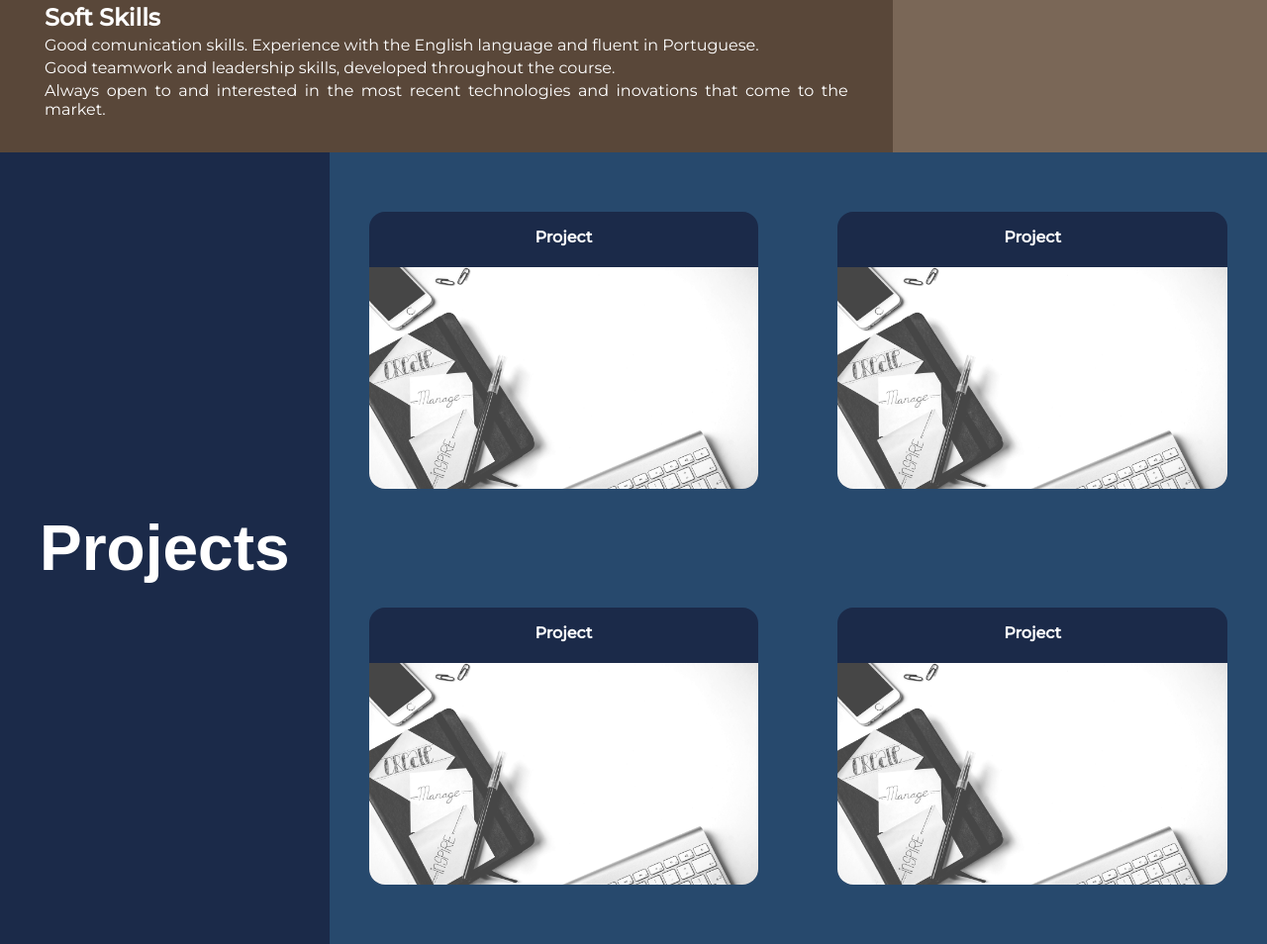
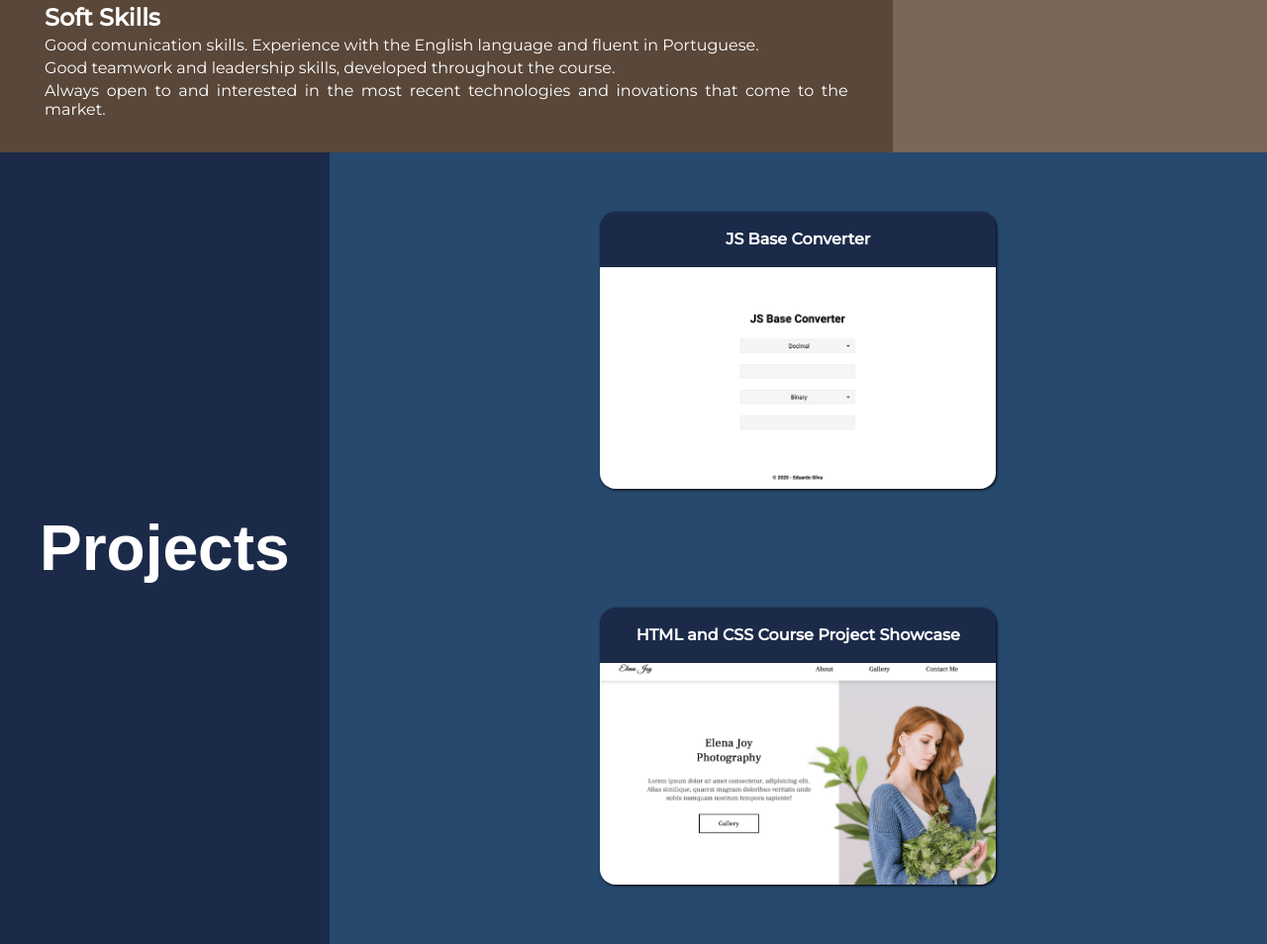
Before and after one commit to eduardocsilva/eduardocsilva.github.io, a plain HTML site: page index.html in a window 1280 px wide. Shown: the part 1446-2400 px from the top of the page at 99% size. Drawn offline with Linux system fonts and the light colour scheme; a web font is replaced by a local one.

Commit message:
Added projects to the project section

```diff
--- a/index.html
+++ b/index.html
@@ -109,27 +109,15 @@
 
             <div class="projects-content">
                 <div class="project">
-                    <a href="http://www.instagram.com" target="_blank" rel="noopener noreferrer">
-                        <h4>Project</h4>
-                        <img src="./img/project.jpg" alt="">
+                    <a href="https://eduardocsilva.github.io/js_base_converter/" target="_blank" rel="noopener noreferrer">
+                        <h4>JS Base Converter</h4>
+                        <img src="./img/websites/JS_Base_Converter.png" alt="JS Base Converter">
                     </a>
                 </div>
                 <div class="project">
-                    <a href="http://www.instagram.com" target="_blank" rel="noopener noreferrer">
-                        <h4>Project</h4>
-                        <img src="./img/project.jpg" alt="">
-                    </a>
-                </div>
-                <div class="project">
-                    <a href="http://www.instagram.com" target="_blank" rel="noopener noreferrer">
-                        <h4>Project</h4>
-                        <img src="./img/project.jpg" alt="">
-                    </a>
-                </div>
-                <div class="project">
-                    <a href="http://www.instagram.com" target="_blank" rel="noopener noreferrer">
-                        <h4>Project</h4>
-                        <img src="./img/project.jpg" alt="">
+                    <a href="https://eduardocsilva.github.io/HTML_CSS_Course_Projects/" target="_blank" rel="noopener noreferrer">
+                        <h4>HTML and CSS Course Project Showcase</h4>
+                        <img src="./img/websites/HTML_CSS_Showcase.png" alt="HTML and CSS Course Project Showcase">
                     </a>
                 </div>
             </div>
--- a/styles/_mobile.scss
+++ b/styles/_mobile.scss
@@ -101,6 +101,10 @@
         min-height: 90vh;
         width: 100vw;
         padding: 0 5vw;
+
+        img {
+            height: 25rem;
+        }
     }
 
     /*  Projects Section  */
@@ -142,7 +146,7 @@
 
     .about-content {
         img {
-            height: 20rem;
+            height: 25rem;
         }
     }
 }
--- a/styles/_projects.scss
+++ b/styles/_projects.scss
@@ -4,6 +4,7 @@
     @include flex(center, center, row);
     min-height: 100vh;
     background: #1b2a49;
+    flex-wrap: wrap;
 }
 
 .projects-header {
@@ -21,7 +22,7 @@
 }
 
 .projects-content {
-    @include flex(space-between, center, row);
+    @include flex(center, center, row);
     flex: 50 1 40rem;
     flex-wrap: wrap;
     min-height: 100vh;
@@ -34,19 +35,23 @@
 .project {
     margin: 5rem;
     height: 35rem;
-    flex: 1 1 40rem;
+    max-width: 50rem;
+    flex: 1 1 50rem;
     @include flex(flex-start, center, column);
     background: #1b2a49;
     border-radius: 2rem;
     overflow: hidden;
     position: relative;
     cursor: pointer;
+    transition: all 0.1s ease-in-out;
+    box-shadow: 1px 1px 3px black;
 
     a {
         @include flex(flex-start, center, column);
 
         h4 {
-            margin-top: 2rem;
+            text-align: center;
+            margin: 2.3rem 0.5rem;
         }
 
         img {
@@ -57,4 +62,9 @@
             top: 20%;
         }
     }
+
+    &:hover, &:focus {
+        transform: scale(1.1);
+        box-shadow: 1px 1px 5px black;
+    }
 }
```
Also changed, not shown: img/websites/HTML_CSS_Showcase.png (added), img/websites/JS_Base_Converter.png (added), styles/style.css, 1 other file.
